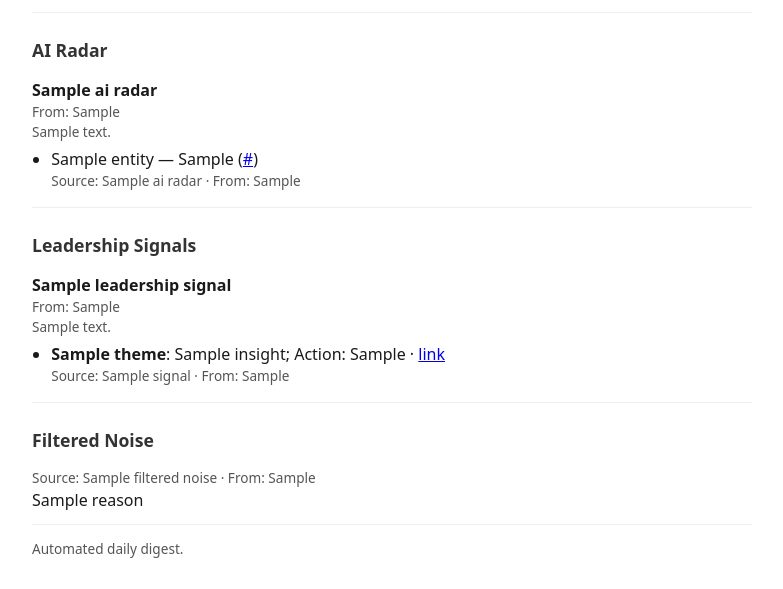
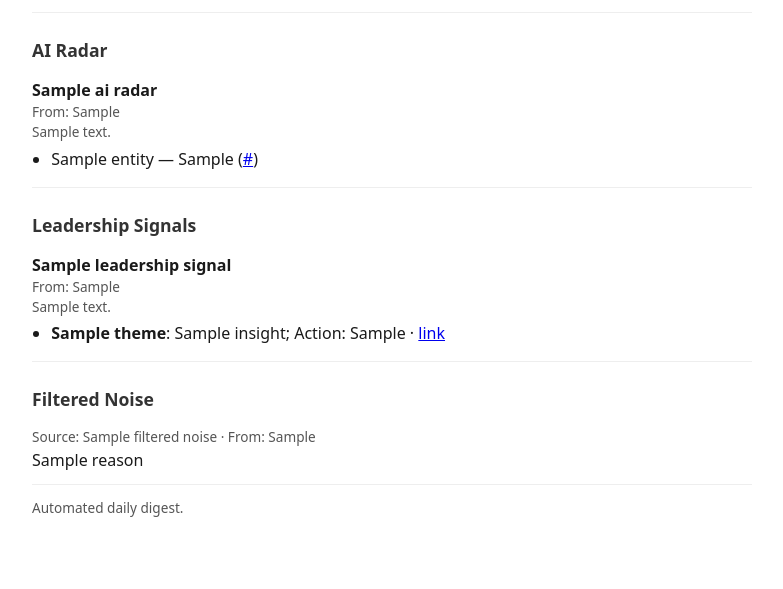
Before and after one commit to ashleywu/EmailProcessorCloud, a Python web app: template app/digest/templates/daily_digest.html.j2 in a window 1280 px wide. Shown: the part 343-932 px from the top of the page, without its empty margins (248-1031 px from the left). After the commit the page ends 860 px from the top, so only its background shows below. Run offline with Jinja, Linux system fonts and the light colour scheme; the template is opened without the code that fills it: most values are stand-ins (such as "Sample title", 1, 10 or a date in 2020).

Commit message:
fix(digest): omit duplicated Source/From under radar and leadership bullets
Block headers already show subject and sender; repeating under each list item was noisy.

Co-authored-by: Cursor <cursoragent@cursor.com>

```diff
--- a/app/digest/templates/daily_digest.html.j2
+++ b/app/digest/templates/daily_digest.html.j2
@@ -60,7 +60,7 @@
     {% if it.summary %}<div class="sub">{{ it.summary | e }}</div>{% endif %}
     <ul>
     {% for row in it['items'] %}
-      <li>{{ row.entity | e }} — {{ row.impact_or_action | e }}{% if row.url %} (<a href="{{ row.url | e }}">{{ row.url | e }}</a>){% endif %}<div class="sub">Source: {{ row.source_subject | e }}{% if row.source_sender %} · From: {{ row.source_sender | e }}{% endif %}</div></li>
+      <li>{{ row.entity | e }} — {{ row.impact_or_action | e }}{% if row.url %} (<a href="{{ row.url | e }}">{{ row.url | e }}</a>){% endif %}</li>
     {% endfor %}
     </ul>
   </div>
@@ -78,7 +78,7 @@
     {% if it.summary %}<div class="sub">{{ it.summary | e }}</div>{% endif %}
     <ul>
     {% for s in it.signals %}
-      <li><strong>{{ s.theme | e }}</strong>: {{ s.insight | e }}; Action: {{ s.actionable_item | e }}{% if s.link %} · <a href="{{ s.link | e }}">link</a>{% endif %}<div class="sub">Source: {{ s.source_subject | e }}{% if s.source_sender %} · From: {{ s.source_sender | e }}{% endif %}</div></li>
+      <li><strong>{{ s.theme | e }}</strong>: {{ s.insight | e }}; Action: {{ s.actionable_item | e }}{% if s.link %} · <a href="{{ s.link | e }}">link</a>{% endif %}</li>
     {% endfor %}
     </ul>
   </div>
```
